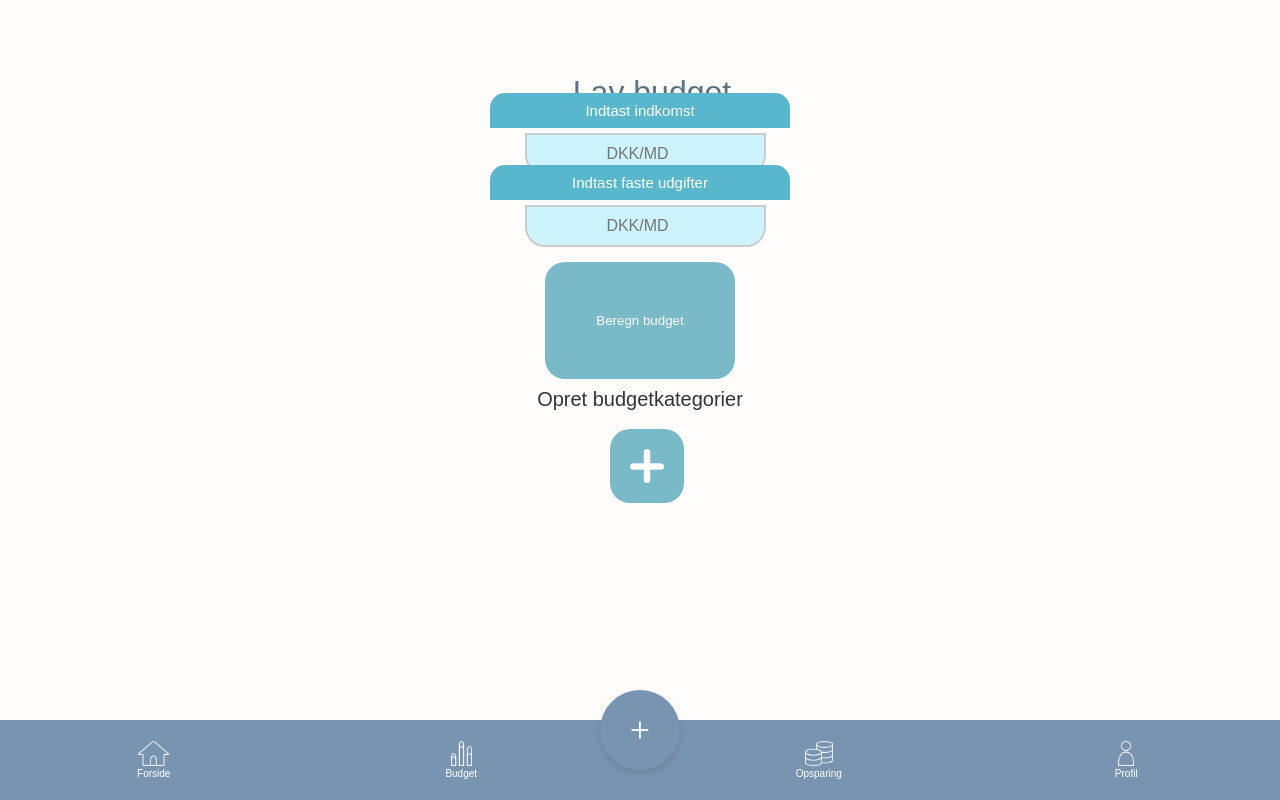
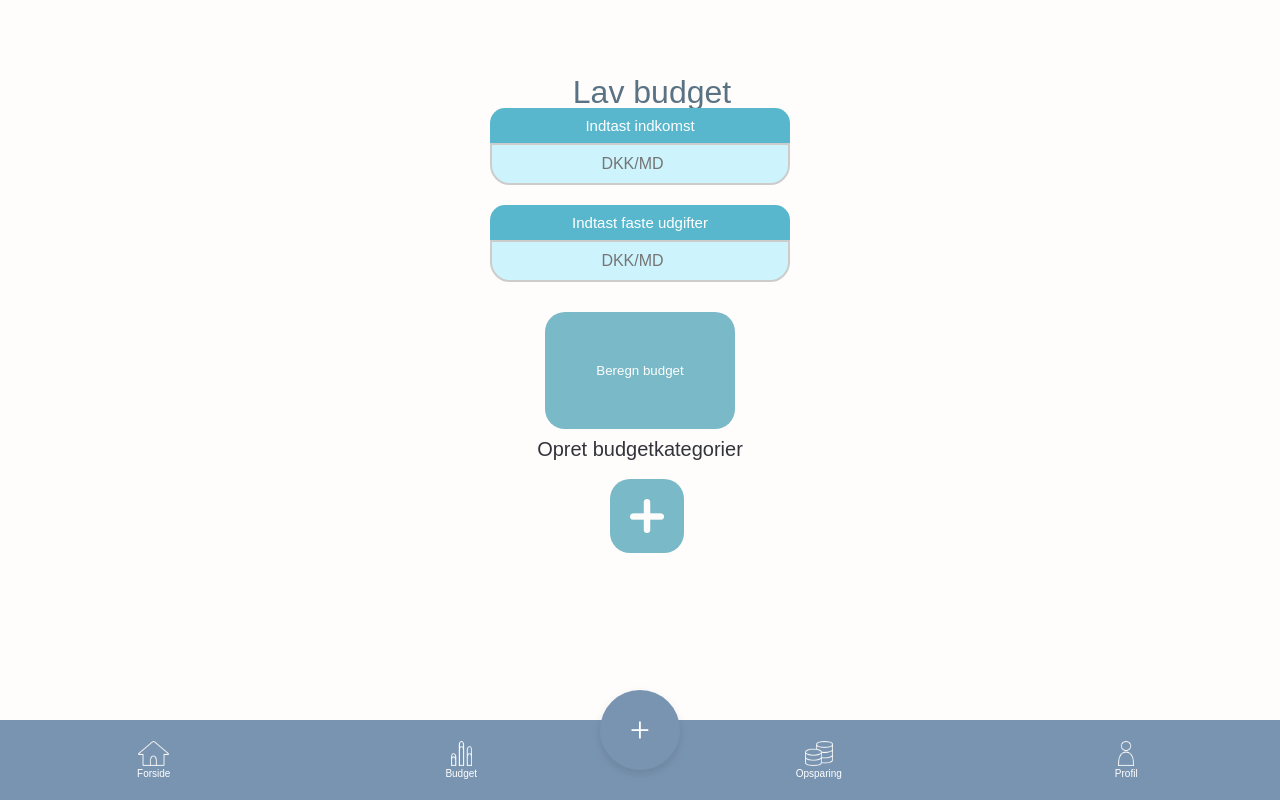
Before and after one commit to SarahCant/web-app, a React (Vite) app: page /makebudget in a window 1280 px wide. Built offline with nearby package versions, Linux system fonts and the light colour scheme.

Commit message:
lidt af hvert

```diff
--- a/src/components/Menu.jsx
+++ b/src/components/Menu.jsx
@@ -17,10 +17,10 @@ export default function Menu() {
               <p style={{ textDecoration: 'none' }}>Forside</p>
             </div>
           </a>
-          <a href="/budget" className="menu_knap" style={{ textDecoration: 'none' }}>
+          <a href="/BudgetNavigation" className="menu_knap" style={{ textDecoration: 'none' }}>
             <div className="icon_text">
               <img
-                src={location.pathname === "/budget" ? "/img/icon_budget_blue.png" : "/img/icon_budget.png"}
+                src={location.pathname === "/BudgetNavigation" ? "/img/icon_budget_blue.png" : "/img/icon_budget.png"}
                 alt="Budget"
               />
               <p style={{ textDecoration: 'none' }}>Budget</p>
--- a/src/css/Julie.css
+++ b/src/css/Julie.css
@@ -77,7 +77,6 @@ text-decoration: none !important;
 .savings-heading {
   align-self: flex-start; /* Gør overskriften venstrestillet */
   margin-left: 0px; /* Tilføjer lidt margen fra venstre kant */
-  margin-top: 170px;
 }
 
 .savings-container {
@@ -95,11 +94,11 @@ text-decoration: none !important;
 
   .input_j {
     padding: 10px;
-    margin: 5px;
     border-radius: 0 0 20px 20px !important;
     border: 1px solid #ccc;
     width: 300px;
     text-align: center;
+    border: none; /* Remove border color */
   }
 
   .button-container {
@@ -133,36 +132,60 @@ text-decoration: none !important;
 
   .input-container {
     position: relative;
-    width: 300px;
-    margin-top: 20px;
+    width: 100%;
+    max-width: 300px;
     display: flex;
     flex-direction: column;
     align-items: center;
-  }
+    padding: 0;
+    margin: 0;
+    margin-bottom: 20px; /* Adds space between input fields and the next section */
+}
 
-  .hjælpe_div {
-    position: absolute;
-    top: -35px;
-    width: 300px;
+.hjælpe_div, .input-group_j {
+    width: 100%; /* Gør både hjælpe_div og input-group_j lige brede */
+        border: none; /* Remove border color */
+}
+
+.hjælpe_div {
     height: 35px;
     background-color: #58B7CD;
     border-radius: 15px 15px 0 0;
     display: flex;
     align-items: center;
-    justify-content: center; /* Centerer tekst i hjælpe_div */
-    padding-left: 0;
-  }
+    justify-content: center;
+    padding: 0;
+    box-sizing: border-box;
+}
 
-  .input-group_j input {
+.input-group_j {
+    padding: 0;
+    margin: 0;
+    border-radius: 0 0 15px 15px;
+    box-sizing: border-box;
+}
+
+.input_j {
     width: 100%;
     padding: 15px;
     font-size: 1.1em;
+    background-color: #CDF4FD;
+    text-align: center;
+    border: 1px solid #CDF4FD;
+    box-sizing: border-box;
     border-radius: 0 0 15px 15px;
-    border: 1px solid #CDF4FD;
+}
+
+.input-group_j input {
+    width: 100%;
+    padding: 15px;
+    font-size: 1.1em;
+    border: none; /* Remove border color */
     background-color: #CDF4FD;
     text-align: center;
     box-sizing: border-box;
-  }
+    border-radius: 0 0 15px 15px;
+}
 
   .budget_display {
     font-size: 1.5em;
```
